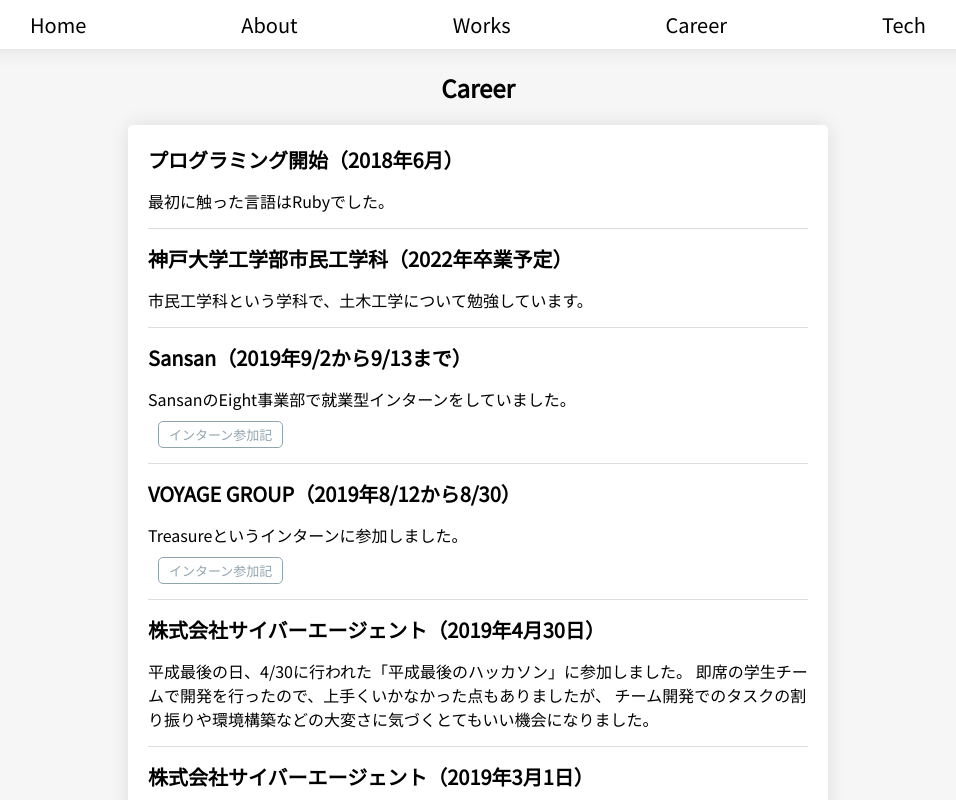
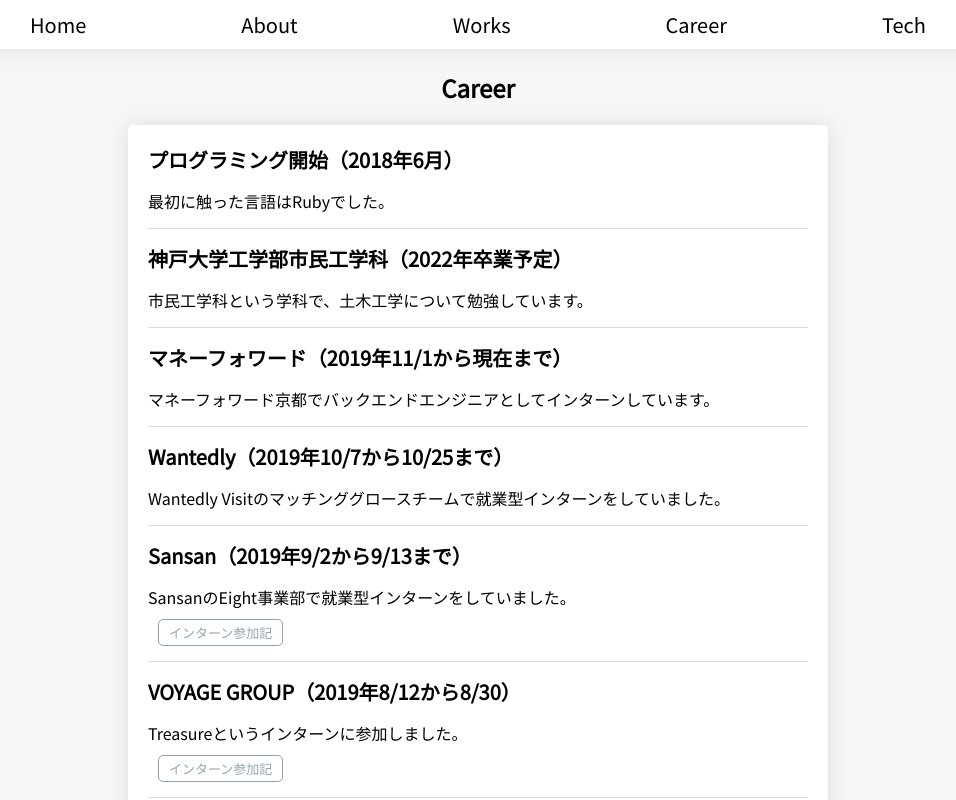
Before and after one commit to TaKO8Ki/react-portfolio, a React (Create React App) app: page /career in a window 1280 px wide. Shown: the top 800 px of the page, without its empty margins (162-1118 px from the left). Built offline with nearby package versions, Linux system fonts and the light colour scheme.

Commit message:
add new careers

```diff
--- a/src/Career.js
+++ b/src/Career.js
@@ -14,6 +14,14 @@ class Career extends React.Component {
           <div class="title">神戸大学工学部市民工学科（2022年卒業予定）</div>
           <div class="description">
             市民工学科という学科で、土木工学について勉強しています。
+          </div>
+          <div class="title">マネーフォワード（2019年11/1から現在まで）</div>
+          <div class="description">
+            マネーフォワード京都でバックエンドエンジニアとしてインターンしています。
+          </div>
+          <div class="title">Wantedly（2019年10/7から10/25まで）</div>
+          <div class="description">
+            Wantedly Visitのマッチンググロースチームで就業型インターンをしていました。
           </div>
           <div class="title">Sansan（2019年9/2から9/13まで）</div>
           <div class="description">
```
